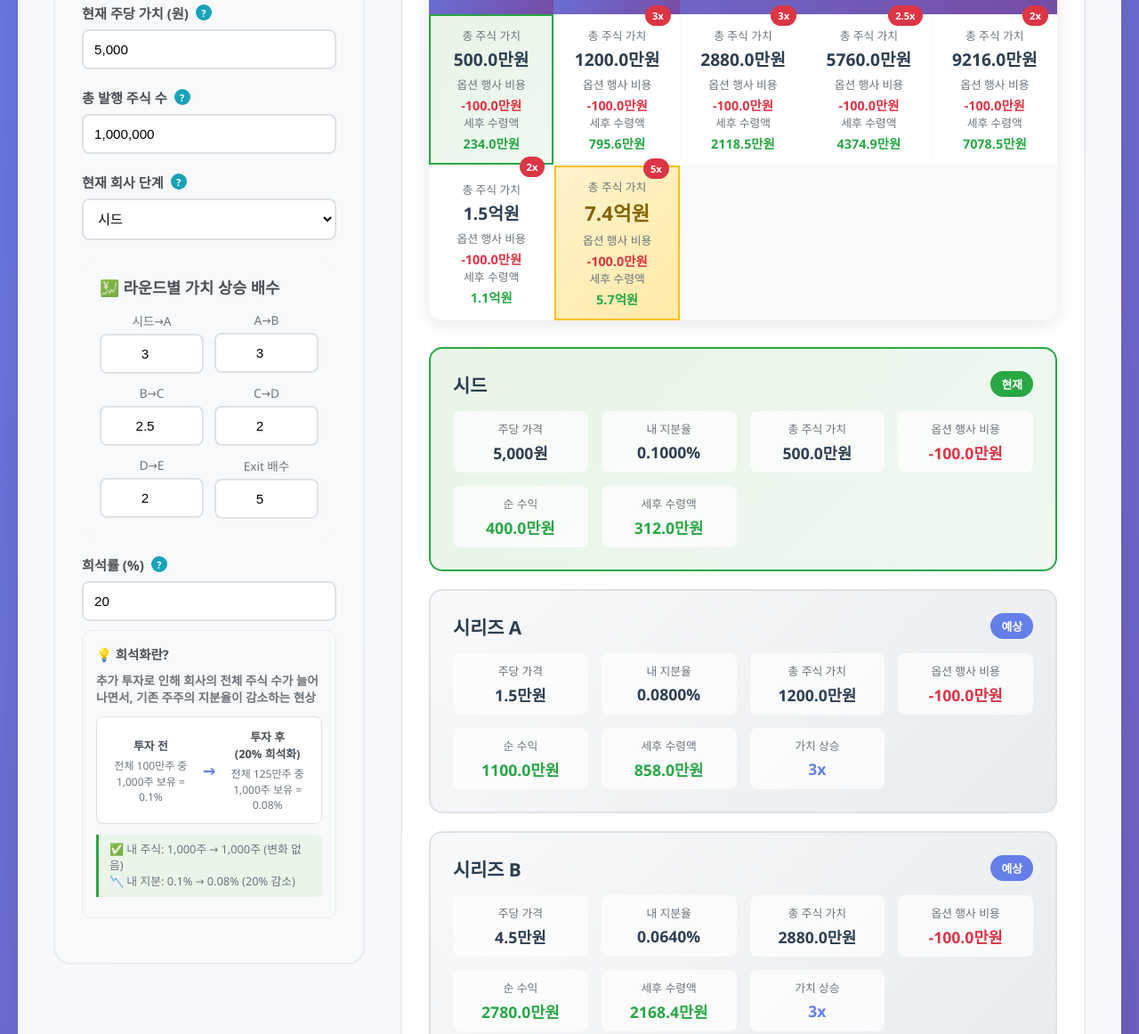
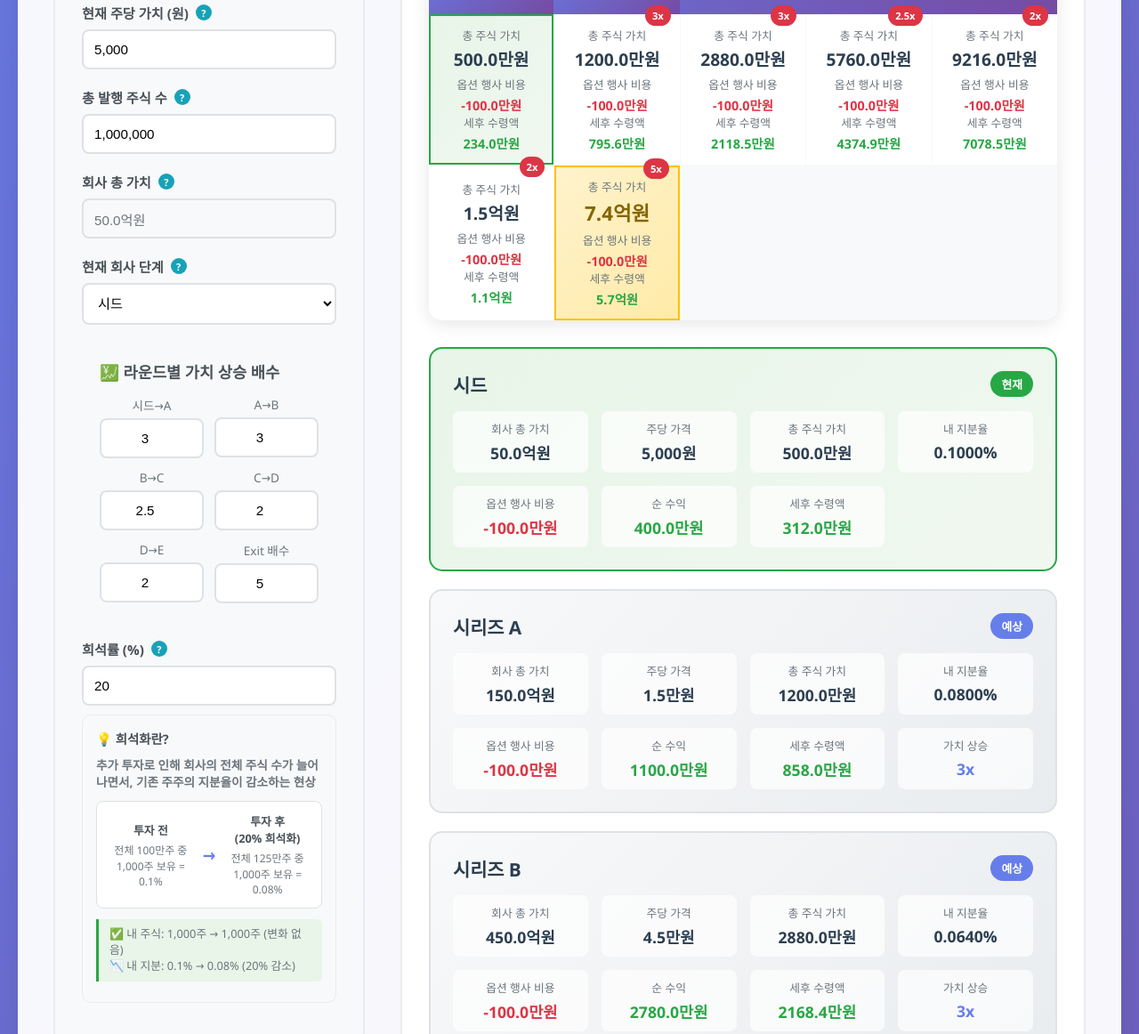
Before and after one commit to seoulfoodie/stockoption_calculator, a plain HTML site: page index.html in a window 1280 px wide. Shown: the part 710-1872 px from the top of the page at 89% size. Drawn offline with Linux system fonts and the light colour scheme.

Commit message:
Update index.html

```diff
--- a/index.html
+++ b/index.html
@@ -595,7 +595,7 @@
 
         .stage-details {
             display: grid;
-            grid-template-columns: repeat(auto-fit, minmax(150px, 1fr));
+            grid-template-columns: repeat(auto-fit, minmax(120px, 1fr));
             gap: 15px;
         }
 
@@ -868,6 +868,14 @@
 
                 <div class="input-group">
                     <label>
+                        회사 총 가치
+                        <span class="help-icon" data-tooltip="현재 주당 가치 × 총 발행 주식 수로 자동 계산됩니다">?</span>
+                    </label>
+                    <input type="text" id="companyValuation" value="" placeholder="자동 계산됨" readonly style="background-color: #f8f9fa; color: #6c757d;">
+                </div>
+
+                <div class="input-group">
+                    <label>
                         현재 회사 단계
                         <span class="help-icon" data-tooltip="현재 회사의 투자 단계">?</span>
                     </label>
@@ -1091,6 +1099,10 @@
                 const currentStage = document.getElementById('companyStage').value;
                 const dilutionRate = parseFloat(document.getElementById('dilutionRate').value) / 100;
 
+                // 회사 총 밸류에이션 계산 및 표시
+                const companyValuation = currentSharePrice * totalShares;
+                document.getElementById('companyValuation').value = formatCurrency(companyValuation);
+
                 // 라운드별 배수 가져오기
                 const multipliers = {
                     seedToA: parseFloat(document.getElementById('seedToA').value),
@@ -1260,16 +1272,20 @@
                         </div>
                         <div class="stage-details">
                             <div class="stage-detail">
+                                <div class="stage-detail-label">회사 총 가치</div>
+                                <div class="stage-detail-value">${formatCurrency(sharePrice * totalShares)}</div>
+                            </div>
+                            <div class="stage-detail">
                                 <div class="stage-detail-label">주당 가격</div>
                                 <div class="stage-detail-value">${formatCurrency(sharePrice)}</div>
                             </div>
                             <div class="stage-detail">
+                                <div class="stage-detail-label">총 주식 가치</div>
+                                <div class="stage-detail-value">${formatCurrency(totalStockValue)}</div>
+                            </div>
+                            <div class="stage-detail">
                                 <div class="stage-detail-label">내 지분율</div>
                                 <div class="stage-detail-value">${ownershipAtStage.toFixed(4)}%</div>
-                            </div>
-                            <div class="stage-detail">
-                                <div class="stage-detail-label">총 주식 가치</div>
-                                <div class="stage-detail-value">${formatCurrency(totalStockValue)}</div>
                             </div>
                             <div class="stage-detail">
                                 <div class="stage-detail-label">옵션 행사 비용</div>
```
